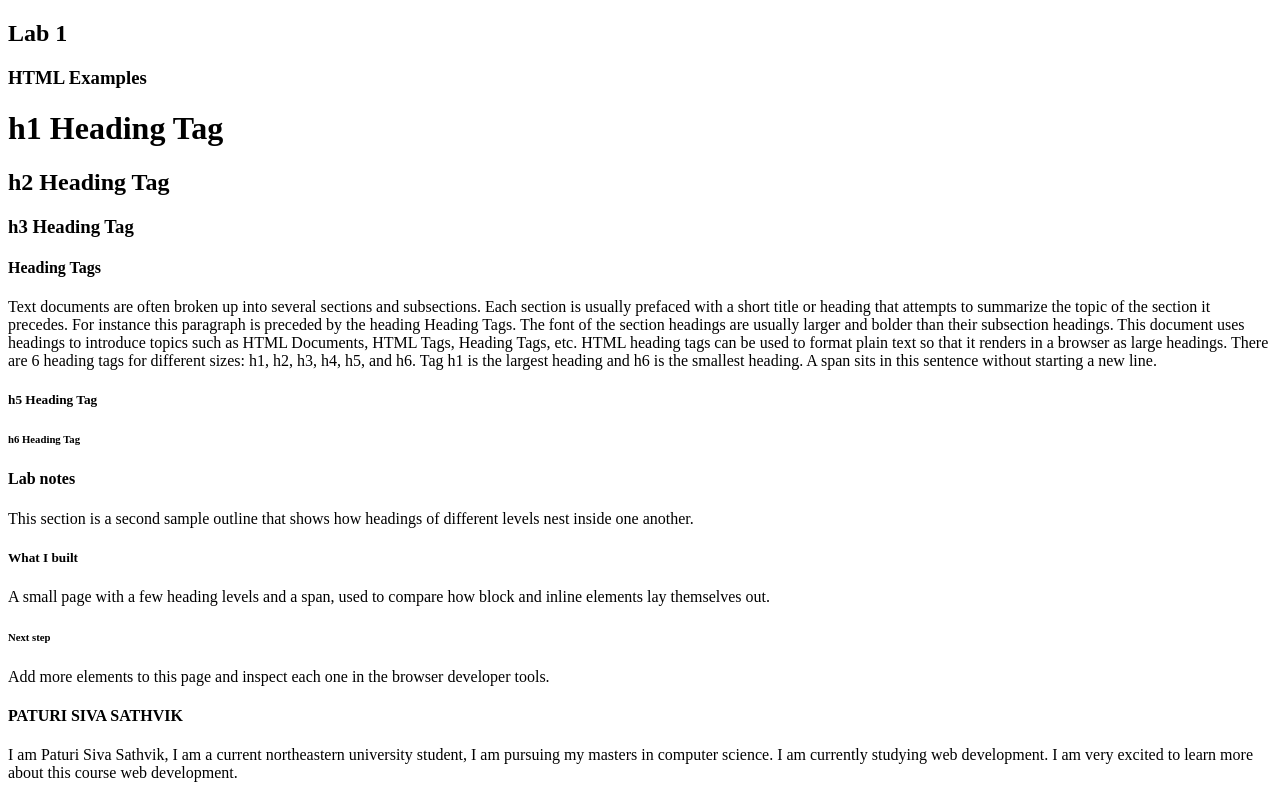
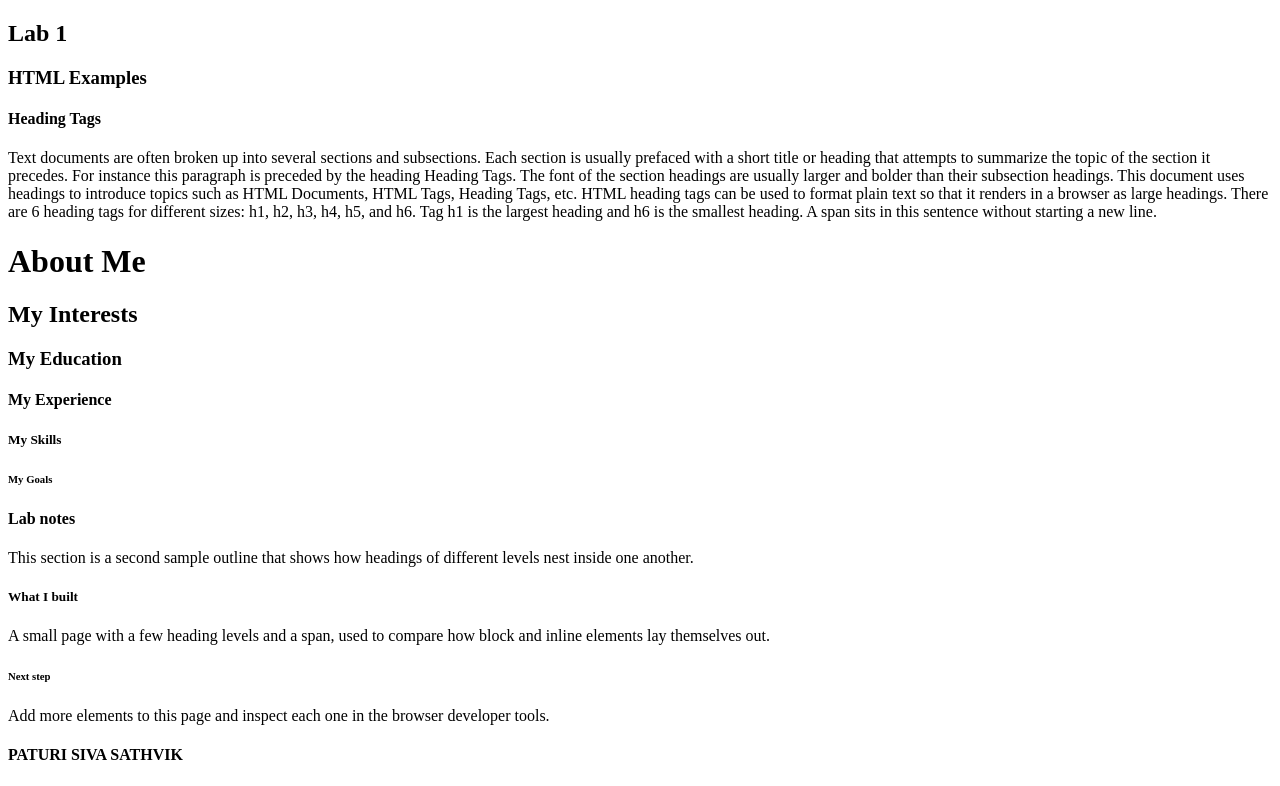
Before and after one commit to sivasathvik/kambaz-next-js, a Next.js app: page /labs/lab1 in a window 1280 px wide. Shown: the top 786 px of the page. Built offline with nearby package versions, Linux system fonts and the light colour scheme.

Commit message:
1.3.1 changes

```diff
--- a/app/labs/lab1/HeadingTags.tsx
+++ b/app/labs/lab1/HeadingTags.tsx
@@ -2,9 +2,6 @@ export default function HeadingTags() {
   return (
     <>
     <div id="wd-h-tag">
-      <h1> h1 Heading Tag</h1>
-      <h2> h2 Heading Tag</h2>
-      <h3> h3 Heading Tag</h3>
       <h4>Heading Tags</h4>
       Text documents are often broken up into several sections and subsections.
       Each section is usually prefaced with a short title or heading that
@@ -18,8 +15,13 @@ export default function HeadingTags() {
       h6. Tag h1 is the largest heading and h6 is the smallest heading. A{" "}
       <span id="wd-inline-span">span</span> sits in this sentence without
       starting a new line.
-      <h5> h5 Heading Tag</h5>
-      <h6> h6 Heading Tag</h6>
+
+      <h1> About Me</h1>
+      <h2> My Interests</h2>
+      <h3> My Education</h3>
+      <h4> My Experience</h4>
+      <h5> My Skills</h5>
+      <h6> My Goals</h6>
 
     </div>
 
```
